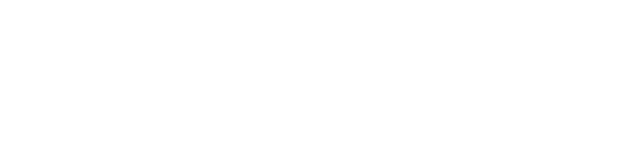
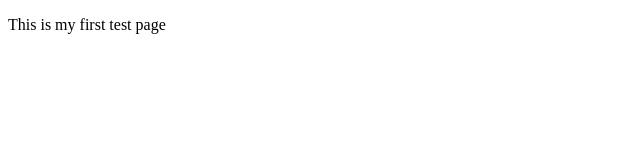
Before and after one commit to MurshidMac/GitHub, a plain HTML site: page html basics/basic.html in a window 1280 px wide. Shown: the whole page, without its empty margins (0-640 px from the left). Drawn offline with Linux system fonts and the light colour scheme.

Commit message:
added the first test page

```diff
--- a/html basics/basic.html
+++ b/html basics/basic.html
@@ -1,9 +1,10 @@
 <!DOCTYPE html>
 <hmtl>
 	<head>
-
+		<meta charset="utf-8">
+		<title>Basic HTML Test</title>
 	</head>
 	<body>
-
+		<p>This is my first test page</p>
 	</body>
 </hmtl>
```
